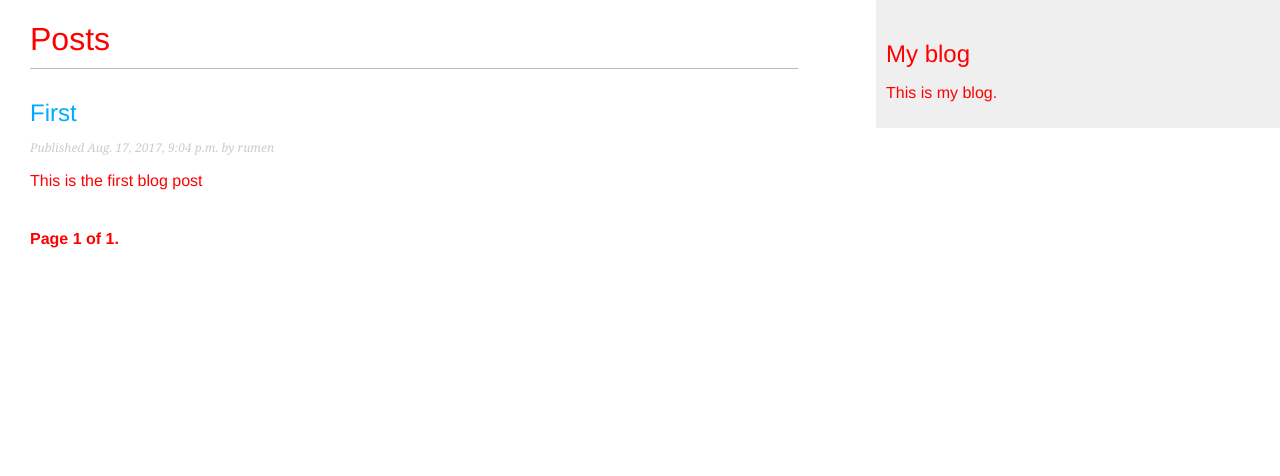
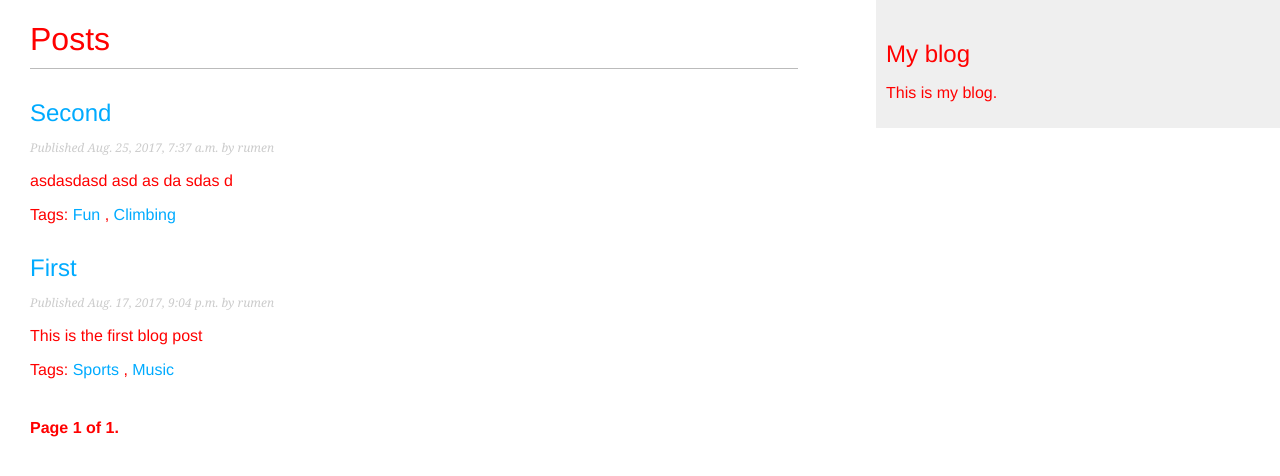
Before and after one commit to rstar2/python_blogsite, a Django app: page /blog/ in a window 1280 px wide. Shown: the top 476 px of the page. Run offline with Django 3.2, Linux system fonts and the light colour scheme; data comes from the database, SQL or seed files in the repository.

Commit message:
Add tags

```diff
--- a/requirements.txt
+++ b/requirements.txt
@@ -1,7 +1,7 @@
 Django==1.11.4
+django-taggit==0.22.1
 flake8==3.4.1
 mccabe==0.6.1
-
 pycodestyle==2.3.1
 pyflakes==1.5.0
 pytz==2017.2
--- a/src/blog/models.py
+++ b/src/blog/models.py
@@ -2,6 +2,7 @@ from django.utils import timezone
 from django.db import models
 from django.contrib.auth.models import User
 from django.core.urlresolvers import reverse
+from taggit.managers import TaggableManager
 
 
 class PublishedManager(models.Manager):
@@ -42,6 +43,10 @@ class Post(models.Model):
     # Also we can use Post.status_published.from_rumen()
     status_published = PublishedManager()
 
+    # add the taggit manager, so now we can use Post.tags.all() (which is as if Tag.objects.all())
+    # or for a specific Post - post.tags.all(), post.tags.add('music', 'sports')
+    tags = TaggableManager()
+
     def __str__(self):
         return self.title
 
--- a/src/blog/templates/blog/post/list.html
+++ b/src/blog/templates/blog/post/list.html
@@ -4,10 +4,27 @@
 
 {% block content %}
     <h1>Posts</h1>
+
+
+    {% if tag %}
+        <h2>Posts tagged with "{{ tag.name }}"</h2>
+    {% endif %}
+
     {% for post in posts %}
+
         <h2><a href="{{ post.get_absolute_url }}">{{ post.title }}</a></h2>
         <p class="date">Published {{ post.published }} by {{ post.author }}</p>
         {{ post.body|truncatewords:30|linebreaks }}
+
+        <p class="tags">
+            Tags:
+            {% for tag in post.tags.all %}
+                <a href="{% url 'blog:post_list_by_tag' tag.slug %}">{{ tag.name }}</a>
+                {% if not forloop.last %}, {% endif %}
+            {% endfor %}
+
+        </p>
+
     {% endfor %}
 
     <!--  pass the posts as the 'page' object for '_pagination.html' -->
--- a/src/blog/urls.py
+++ b/src/blog/urls.py
@@ -3,9 +3,12 @@ from django.conf.urls import url
 from . import views
 
 urlpatterns = [
-    # name="blog_list" -> name of the URL to be used in HTML templates for instance
+    # name="blog_list" -> name of the URL to be used in HTML templates
     url(r'^$', views.post_list, name="post_list"),
     url(r'^(?P<year>\d{4})/(?P<month>\d{2})/(?P<day>\d{2})/(?P<slug>[-\w]+)/$',
         views.post_detail, name='post_detail'),
     url(r'^(?P<post_id>\d+)/share/', views.post_share, name="post_share"),
+
+    # we'll use the same 'views.post_list' but with additional "tag_slug" argument
+    url(r'^tag/(?P<tag_slug>\w+)$', views.post_list, name="post_list_by_tag"),
 ]
--- a/src/blog/views.py
+++ b/src/blog/views.py
@@ -1,12 +1,19 @@
 from django.shortcuts import render, get_object_or_404
 from django.core.paginator import Paginator, EmptyPage, PageNotAnInteger
 from django.core.mail import send_mail
+from taggit.models import Tag
 from .models import Post, Comment
 from .forms import EmailPostForm, CommentForm
 
 
-def post_list(request):
+def post_list(request, tag_slug=None):
     posts_all = Post.status_published.all()
+
+    # if this is a tlist for all post tagged with given tag
+    tag = None
+    if tag_slug:
+        tag = get_object_or_404(Tag, slug=tag_slug)
+        posts_all = posts_all.filter(tags__in=[tag])
 
     # add pagination - 3 posts per page
     paginator = Paginator(posts_all, 3)
@@ -21,34 +28,34 @@ def post_list(request):
         # if page is out of range then deliver the LAST page
         posts = paginator.page(paginator.num_pages)
 
-    print(page)
     return render(request, 'blog/post/list.html', {'posts': posts,
-                                                   'page': page})
+                                                   'page': page,
+                                                   'tag': tag})
 
 
 def post_detail(request, year, month, day, slug):
     post = get_object_or_404(Post, status='published', slug=slug,
-                             published__year=year,
-                             published__month=month,
-                             published__day=day)
+                             published__year = year,
+                             published__month = month,
+                             published__day = day)
 
     # get the cmments for this post
-    comments = post.comments.filter(active=True)
+    comments=post.comments.filter(active = True)
 
     if request.method == 'POST':
-        comment_form = CommentForm(request.POST)
+        comment_form=CommentForm(request.POST)
         if comment_form.is_valid():
             # create a Comment object from the form BUT DON'T SAVE it to the database yet
-            new_comment = comment_form.save(commit=False)
+            new_comment=comment_form.save(commit = False)
             # assign the Post associated with this Comment
-            new_comment.post = post
+            new_comment.post=post
             # save/commit to the database now
             new_comment.save()
     else:
-        comment_form = CommentForm()
+        comment_form=CommentForm()
 
     # whether or not a comment was saved
-    new_comment_saved = 'new_comment' in locals()
+    new_comment_saved='new_comment' in locals()
 
     return render(request, 'blog/post/detail.html', {'post': post,
                                                      'comments': comments,
@@ -58,33 +65,33 @@ def post_detail(request, year, month, day, slug):
 
 def post_share(request, post_id):
     # retrieve the specified post
-    post = get_object_or_404(Post, id=post_id, status='published')
-    sent = False
+    post=get_object_or_404(Post, id = post_id, status = 'published')
+    sent=False
 
     if request.method == 'POST':
         # so this is when form is submitted (on POST)
-        form = EmailPostForm(request.POST)
+        form=EmailPostForm(request.POST)
         if form.is_valid():
             # so the form is valid
 
             # clean the form's data
-            cd = form.cleaned_data
-            post_url = request.build_absolute_uri(post.get_absolute_url())
+            cd=form.cleaned_data
+            post_url=request.build_absolute_uri(post.get_absolute_url())
 
-            subject = '{} ({}) recommends you reading "{}"'.format(cd['name'],
+            subject='{} ({}) recommends you reading "{}"'.format(cd['name'],
                                                                    cd['email'],
                                                                    post.title)
-            message = 'Read "{}" at {}\n\n{}\'s comments: {}'.format(post.title,
+            message='Read "{}" at {}\n\n{}\'s comments: {}'.format(post.title,
                                                                      post_url,
                                                                      cd['name'],
                                                                      cd['comments'])
             # real sending of the email
             send_mail(subject, message, 'admin@blogsite.com', [cd['to']])
 
-            sent = True
+            sent=True
     else:
         # this is when form is to be displayed (on GET)
-        form = EmailPostForm()
+        form=EmailPostForm()
 
     return render(request, 'blog/post/share.html', {'form': form,
                                                     'post': post,
--- a/src/blogsite/settings.py
+++ b/src/blogsite/settings.py
@@ -38,7 +38,10 @@ INSTALLED_APPS = [
     'django.contrib.messages',
     'django.contrib.staticfiles',
 
-    # Added by me
+    # Django-taggit app
+    'taggit',
+
+    # Our local django-app
     'blog',
 ]
 
```
Also changed, not shown: src/blog/templates/blog/post/detail.html (+7 -0 lines), src/blog/migrations/0003_auto_20170825_1025.py (added), src/db.sqlite3.
